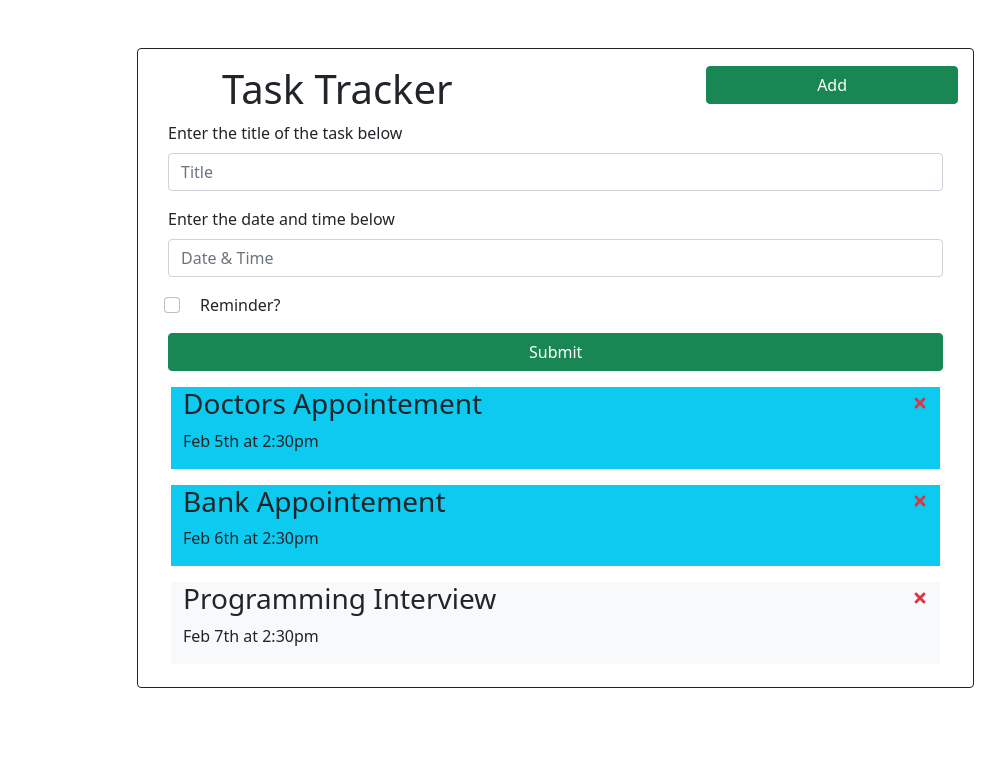
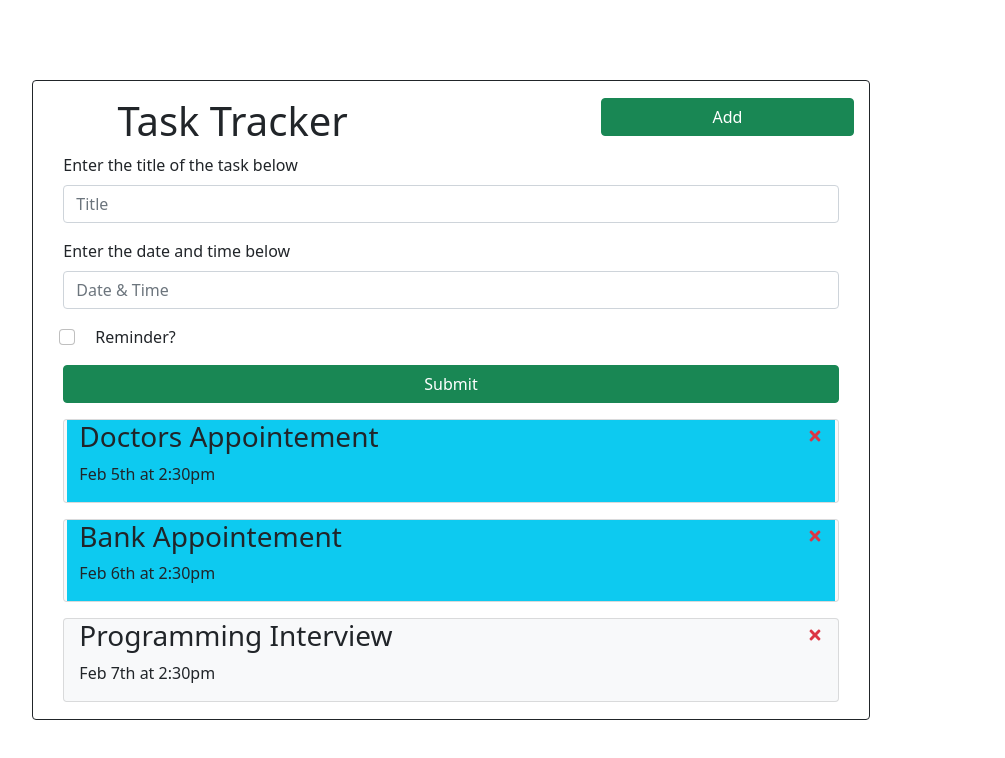
Before and after one commit to afoster44/React-Task-Tracker, a React (Create React App) app: page / in a window 1280 px wide. Shown: the top 758 px of the page, without its empty margins (189-1194 px from the left). Built offline with nearby package versions, Linux system fonts and the light colour scheme.

Commit message:
Centered main window

```diff
--- a/src/App.js
+++ b/src/App.js
@@ -48,10 +48,13 @@ function App() {
 
   return (
     <div className="App">
-      <div className="container-fluid d-flex align-items-center justify-content-center">
+      <div
+        className="container-fluid d-flex justify-content-center align-items-center"
+        style={{ minHeight: "100vh" }}
+      >
         <div
           style={{ minHeight: "80vh" }}
-          className="col-sm-8 offset-2 mt-5 card border-dark"
+          className="col-sm-8 card border-dark"
         >
           <Header />
           <AddTask onAdd={addTask} />
--- a/src/components/Tasks.js
+++ b/src/components/Tasks.js
@@ -4,7 +4,10 @@ const Tasks = ({ tasks, onDelete, onToggle }) => {
   return (
     <div>
       {tasks.map((task) => (
-        <div className="col-12 mt-3">
+        <div
+          className="col-12 mt-3 card mb-3 bg-light"
+          style={{ minHeight: "100%", overflow: "auto" }}
+        >
           <Task
             onToggle={onToggle}
             key={task.id}
```
